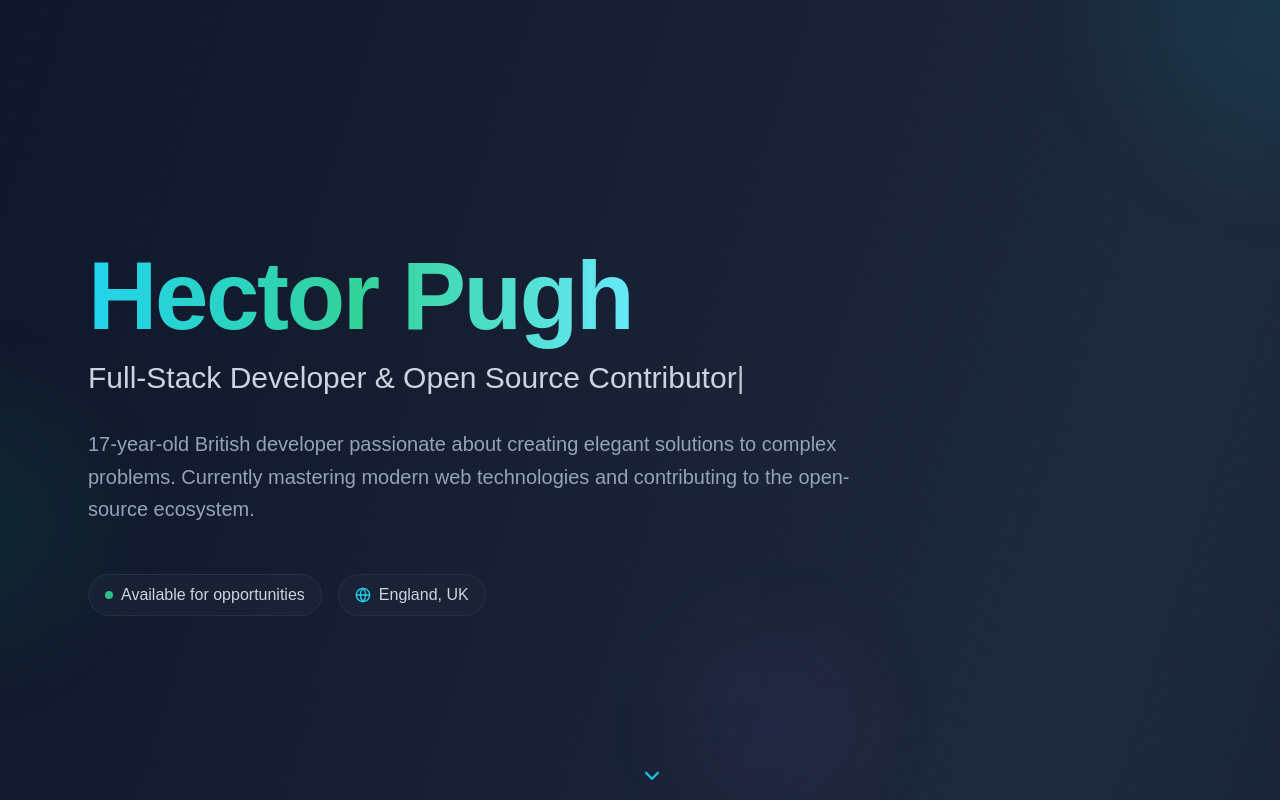
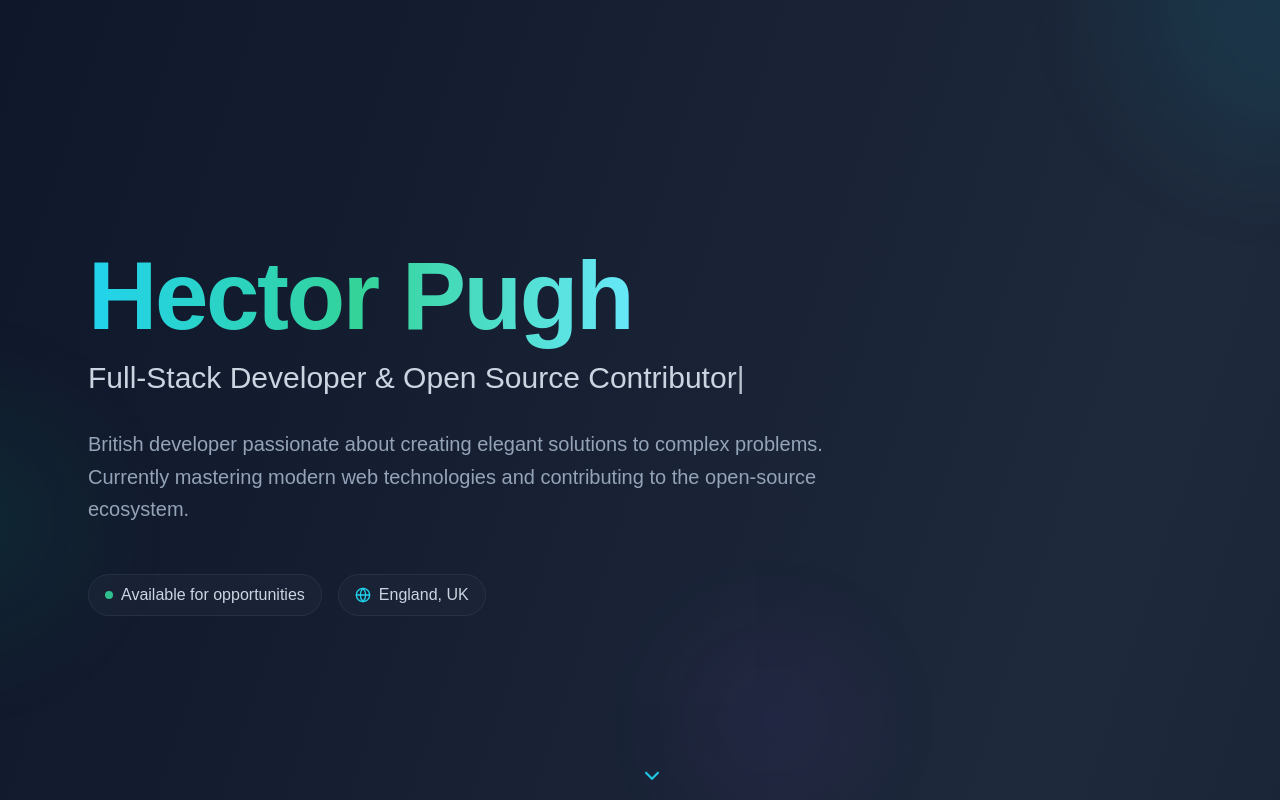
Before and after one commit to PanicAtTheKernl/duke-portfolio, a Next.js app: page / in a window 1280 px wide. Shown: the top 800 px of the page. Built offline with nearby package versions, Linux system fonts and the light colour scheme.

Commit message:
Update index.js

```diff
--- a/pages/index.js
+++ b/pages/index.js
@@ -94,7 +94,7 @@ export default function EnhancedPortfolio() {
 
             <div className="max-w-3xl">
               <p className="text-xl text-slate-400 leading-relaxed">
-                17-year-old British developer passionate about creating elegant solutions to complex problems.
+                British developer passionate about creating elegant solutions to complex problems.
                 Currently mastering modern web technologies and contributing to the open-source ecosystem.
               </p>
             </div>
```
